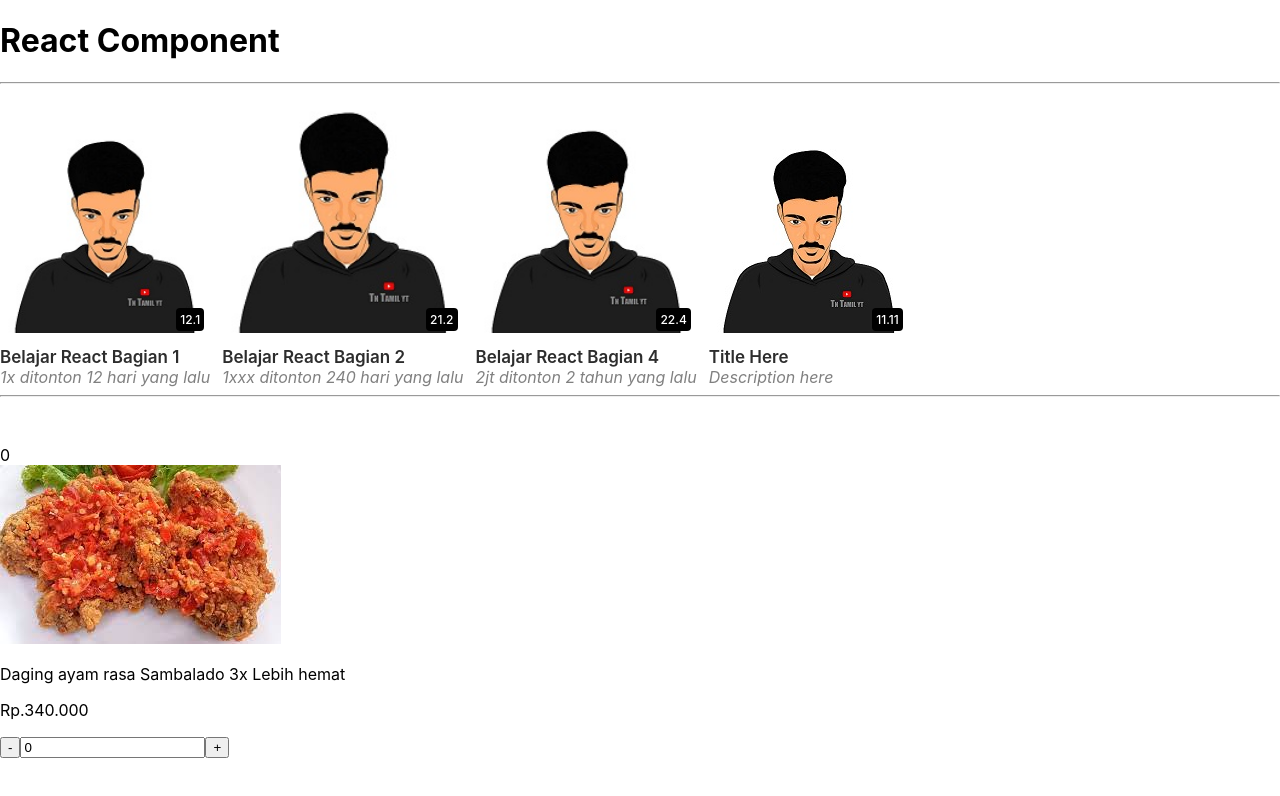
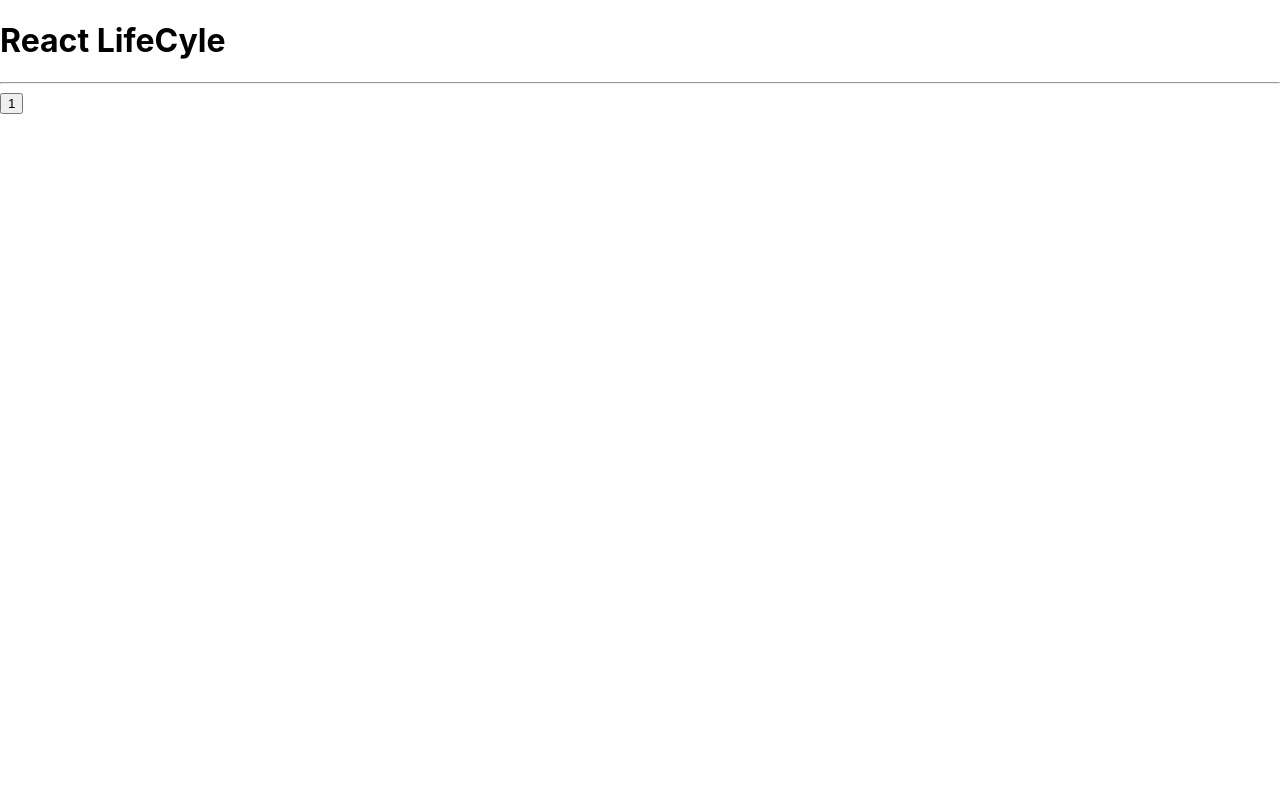
Before and after one commit to pardedeputra27/coba-react, a React (Create React App) app: page / in a window 1280 px wide. Shown: the top 796 px of the page. Built offline with nearby package versions, Linux system fonts and the light colour scheme.

Commit message:
create LifeCycle Component

```diff
--- a/src/App.jsx
+++ b/src/App.jsx
@@ -1,21 +1,10 @@
 import './App.css';
-import YoutubeComp from './components/YoutubeComp/YoutubeComp';
-import Product from './container/produk/Product';
-
-
-
+import Home from './container/home/Home';
 
 const  App = () => {
   return (
       <div>
-        <h1>React Component</h1>
-        <hr />
-        <YoutubeComp time='12.1'  title = "Belajar react Bagian 1"  desc ="1x ditonton 12 hari yang lalu" />
-        <YoutubeComp time='21.2' title = "Belajar react Bagian 2"  desc ="1xxx ditonton 240 hari yang lalu"/>
-        <YoutubeComp time='22.4' title = "Belajar react Bagian 4"  desc ="2jt ditonton 2 tahun yang lalu"/>
-        <YoutubeComp />
-        <hr />
-        <Product />
+          <Home />
       </div>
   );
 }
--- /dev/null
+++ b/src/container/home/Home.jsx
@@ -0,0 +1,39 @@
+import React from "react";
+// import YoutubeComp from "../../components/YoutubeComp/YoutubeComp";
+// import Product from "../produk/Product";
+import LifeCycleComp from "../lifeCycle/LifeCycleComp";
+
+class Home extends React.Component{
+    state = {
+        showComponent :true
+    }
+    componentDidMount(){
+        // setTimeout(() => {
+        //     this.setState({
+        //         showComponent:false
+        //     })
+        // },10000);
+
+    }
+    render (){
+        return (
+            <div>
+                {/* <h1>React Component</h1>
+                <hr />
+                <YoutubeComp time='12.1'  title = "Belajar react Bagian 1"  desc ="1x ditonton 12 hari yang lalu" />
+                <YoutubeComp time='21.2' title = "Belajar react Bagian 2"  desc ="1xxx ditonton 240 hari yang lalu"/>
+                <YoutubeComp time='22.4' title = "Belajar react Bagian 4"  desc ="2jt ditonton 2 tahun yang lalu"/>
+                <YoutubeComp />
+                <hr />
+                <Product />
+                <hr /> */}
+                <h1>React LifeCyle</h1>
+                <hr />
+                 { this.state.showComponent && <LifeCycleComp /> }
+            </div>
+
+        );
+    }
+}
+
+export default Home;
--- /dev/null
+++ b/src/container/lifeCycle/LifeCycleComp.jsx
@@ -0,0 +1,67 @@
+import React from "react";
+
+class LifeCycleComp extends React.Component{
+    constructor(props){
+        super(props);
+        this.state = {
+            count :1
+        }
+
+        console.log('constructor')
+    }
+
+    static getDerivedStateFromProps(nextPorps,prevSTATE){
+            console.log('getDerivedStateFromProps')
+            return null;
+    }
+
+    componentDidMount(){
+        console.log('componentDidMount');
+        // setTimeout(()=>{
+        //     this.setState({
+        //         count : 2
+        //     })
+        // },3000)
+
+    }
+
+    shouldComponentUpdate(nextPorps,nextState){
+        console.group('shouldComponentUpdate');
+       // console.log('nextProps',nextPorps);
+        console.log('nextState',nextState);
+        console.log('This state',this.state);
+        console.log( 'type ' ,typeof nextState.count);
+        console.groupEnd();
+
+        if(nextState.count > 5){
+            return false;
+        }
+
+        return true;
+    }
+    getSnapshotBeforeUpdate(){
+        console.log('getSnapshotBeforeUpdate');
+        return null;
+    }
+    componentDidUpdate(){
+        console.log('componentDidUpdate')
+    }
+
+    componentWillUnmount(){
+        console.log('componentWillUnmount')
+    }
+    changeCount = () =>{
+            this.setState({
+                count: this.state.count + 1
+            })
+    }
+    render(){
+        return (
+            <div>
+                <button onClick={this.changeCount}>{this.state.count}</button>
+            </div>
+        );
+    }
+}
+
+export default LifeCycleComp
```
